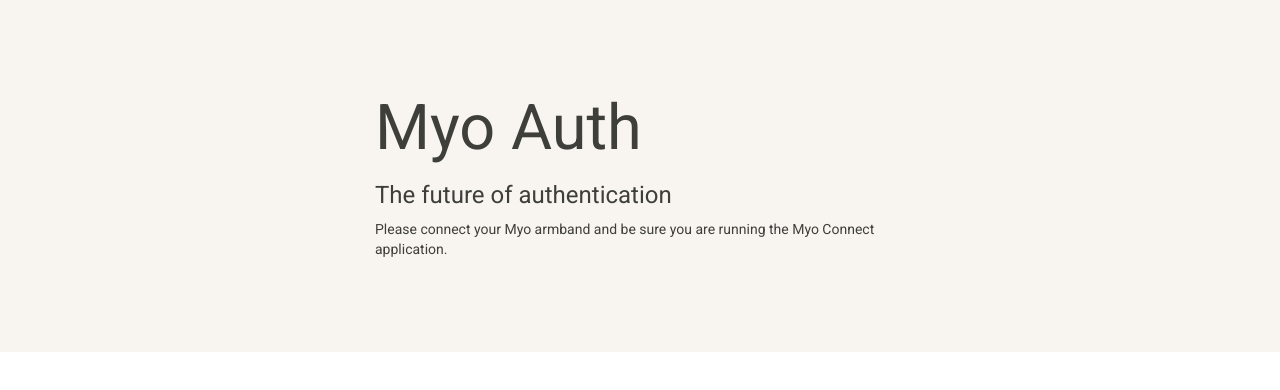
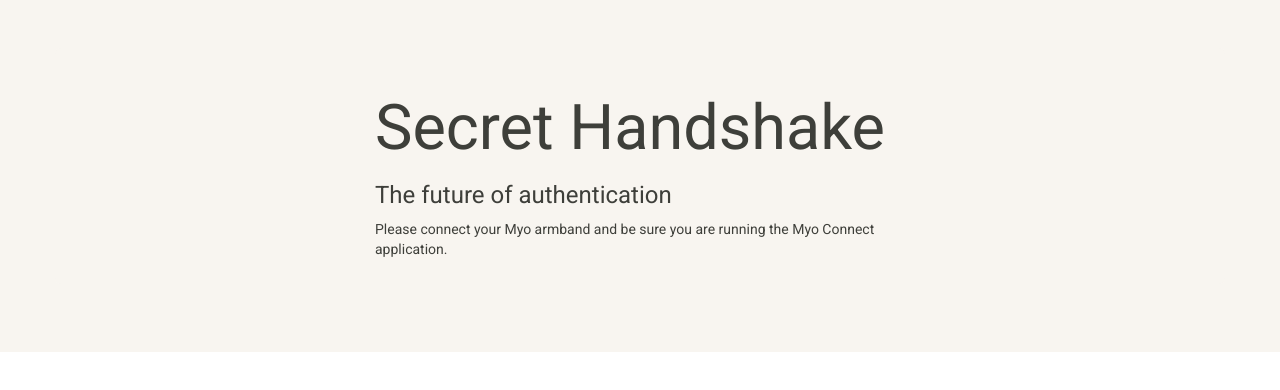
Before and after one commit to bbatliner/secret-handshake, a website: page app/index.html in a window 1280 px wide. Drawn offline with Linux system fonts and the light colour scheme.

Commit message:
Rebrand to Secret Handshake

```diff
--- a/app/index.html
+++ b/app/index.html
@@ -11,7 +11,7 @@
             <div class="container">
                 <div class="row well well-lg">
                     <div class="col-md-6 col-md-offset-3">
-                        <h1>Myo Auth</h1>
+                        <h1>Secret Handshake</h1>
                         <h3>The future of authentication</h3>
 
                         <div id="not-connected">
```
